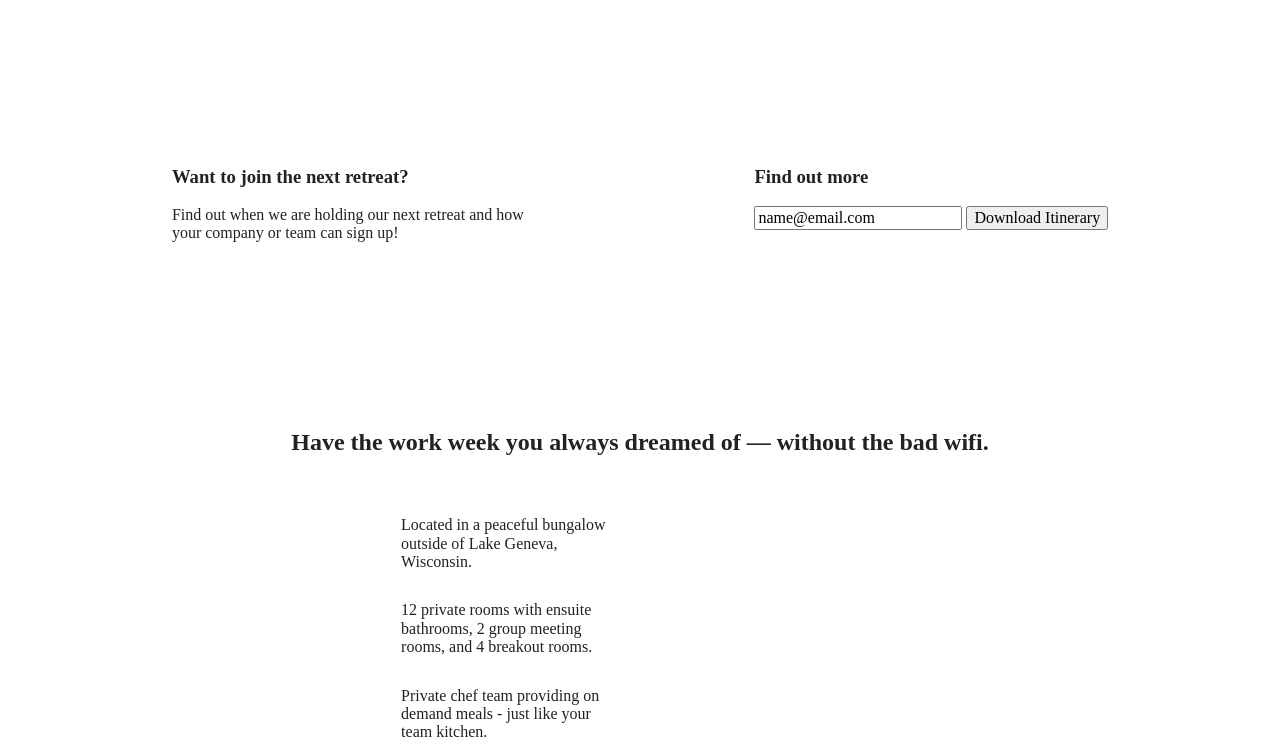
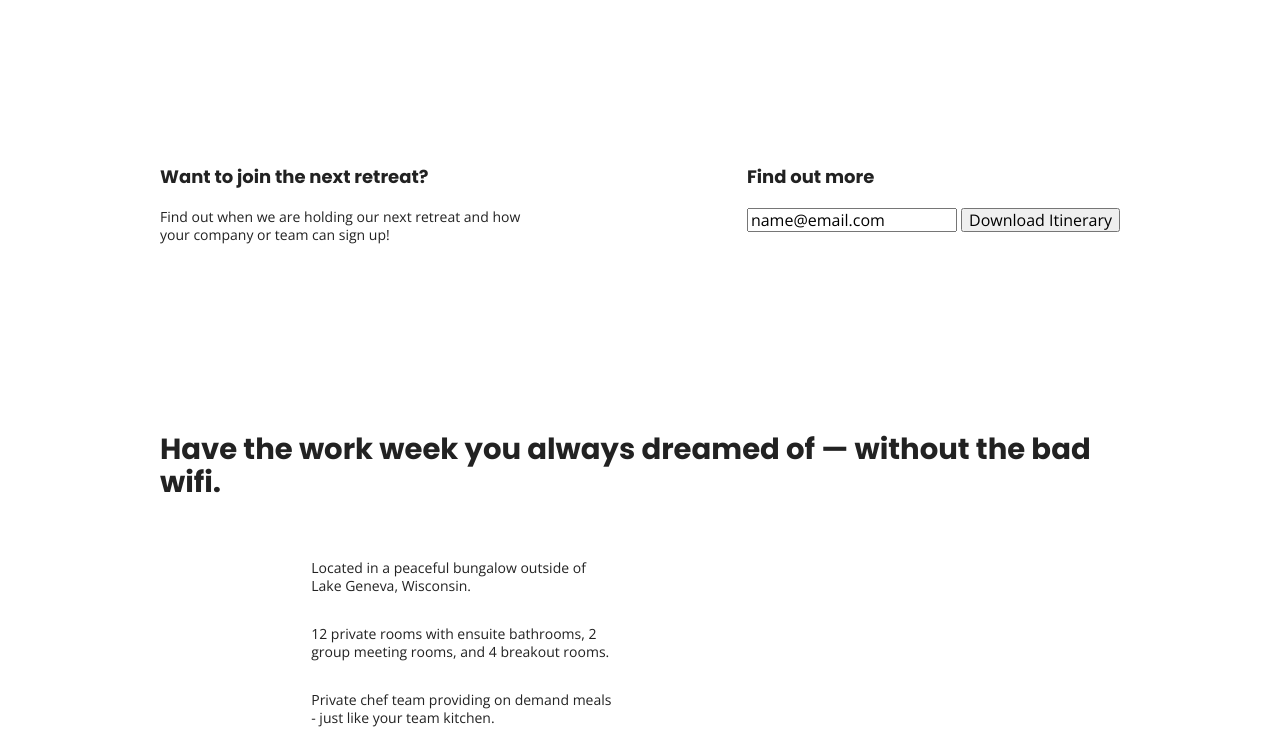
Before and after one commit to sam-an-an/206-unplugged-retreat, a website built with Parcel: page index.html in a window 1280 px wide. Shown: the part 299-1053 px from the top of the page. Built offline with nearby package versions, Linux system fonts and the light colour scheme.

Commit message:
added global text styles

```diff
--- a/css/main.css
+++ b/css/main.css
@@ -86,6 +86,72 @@ textarea {
 /* ==========================================================================
    Author's custom styles
    ========================================================================== */
+
+/* General Styles */
+
+html {
+     font-size: 16px;
+
+}
+
+body {
+     font-family: 'Open Sans', sans-serif;
+     font-size: 1em;
+     text-align: left;
+
+}
+
+ul,
+ol {
+    list-style-type:none;
+
+}
+
+a {
+     color: #e2e3ed;
+     text-decoration: none;
+
+}
+
+h2 {
+     font-family: 'Poppins', sans-serif;
+     font-size: 1.82em;
+
+}
+
+h3,
+h4 {
+     font-family: 'Poppins', sans-serif;
+     margin: 20px 0;
+     font-size: 1.125em;
+
+}
+
+p {
+      font-size: .875em;
+      line-height: 1.285;
+}
+
+img {
+
+}
+
+figure {
+
+}
+
+address {
+      font-style: normal;
+
+}
+
+.content-wrapper {
+       width: 90%;
+       margin: 50px 0;
+}
+
+
+
    /* ----- Base Header - Footer Styles ----- */
 
    header,
--- a/index.html
+++ b/index.html
@@ -18,6 +18,10 @@
 
   <link rel="stylesheet" href="css/normalize.css">
   <link rel="stylesheet" href="css/main.css">
+
+
+  <!--Google fonts-->
+  <link href="https://fonts.googleapis.com/css?family=Open+Sans:400,700|Poppins:500,700" rel="stylesheet">
 
   <meta name="theme-color" content="#fafafa">
 </head>
```
